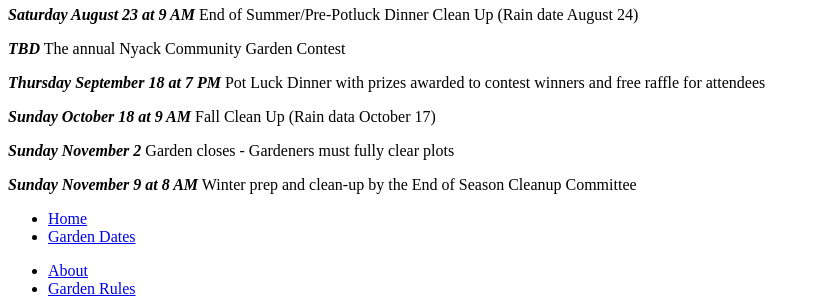
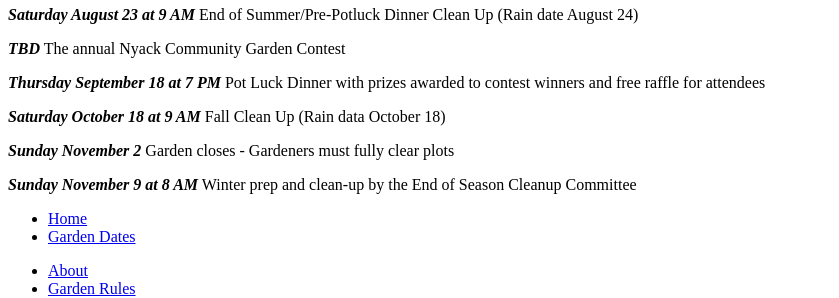
Before and after one commit to bosborne/nyackcommunitygarden, a Jekyll site: the page built from garden-dates/index.md, in a window 1280 px wide. Shown: the part 694-992 px from the top of the page, without its empty margins (0-839 px from the left). Built offline with Jekyll 4.4.1, drawn with Linux system fonts in a browser that asks for light colours; nearby versions of some CDN libraries; library files that are not in the unit come from our copies.

Commit message:
Update garden dates

```diff
--- a/garden-dates/index.md
+++ b/garden-dates/index.md
@@ -35,7 +35,7 @@ published: true
 
 ***Thursday September 18 at 7 PM*** Pot Luck Dinner with prizes awarded to contest winners and free raffle for attendees
 
-***Sunday October 18 at 9 AM*** Fall Clean Up (Rain data October 17)
+***Saturday October 18 at 9 AM*** Fall Clean Up (Rain data October 18)
 
 ***Sunday November 2*** Garden closes - Gardeners must fully clear plots
 
```
